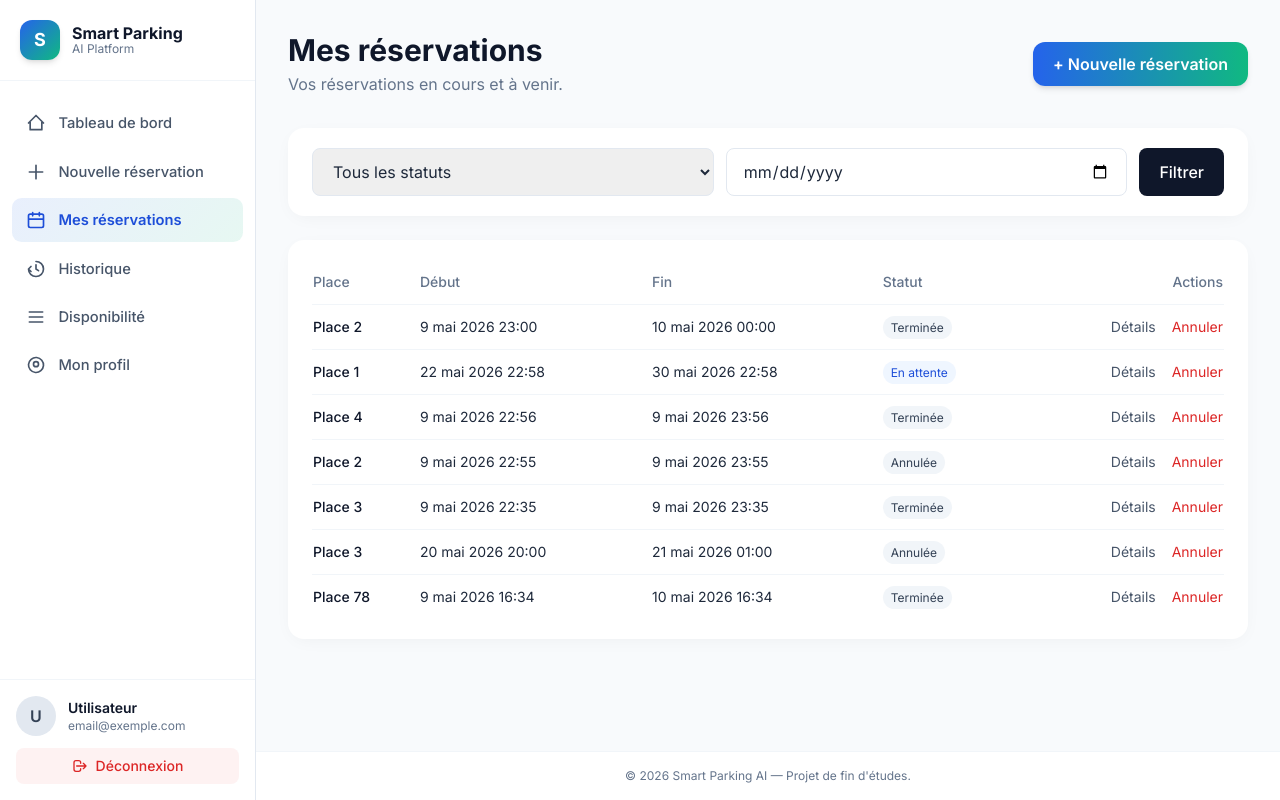
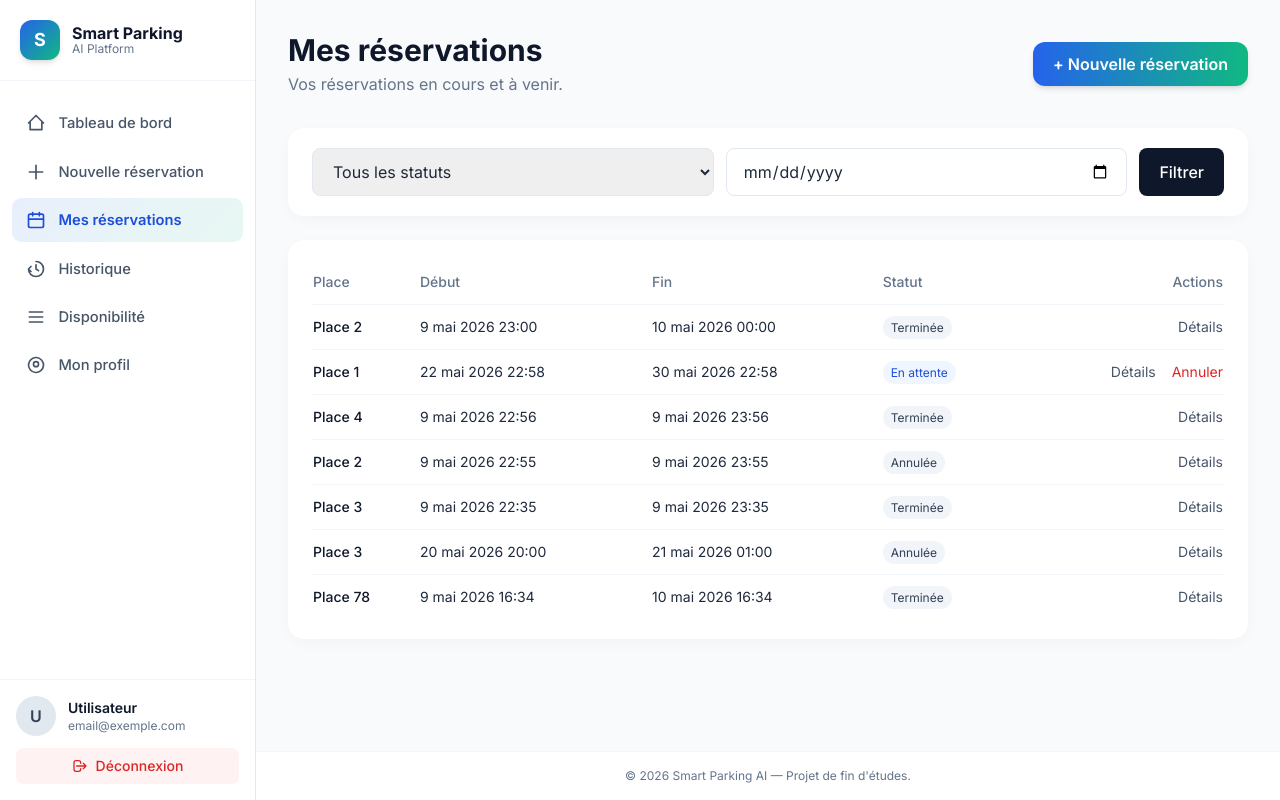
Before and after one commit to vnyay1/smart_parking, a Django app: template parking/templates/parking/mes_reservations.html in a window 1280 px wide. Run offline with Django 5.2, Linux system fonts and the light colour scheme; data comes from the database, SQL or seed files in the repository; both versions use the stored data as it was after the commit; tables that the repository leaves empty hold one stand-in row (values such as "Sample post"); the template is opened without the code that fills it: values that come from a table or form of the project are taken from there, most other values are stand-ins (such as "Sample title", 1, 10 or a date in 2020); some libraries are stand-ins or nearby versions.

```diff
--- a/parking/templates/parking/mes_reservations.html
+++ b/parking/templates/parking/mes_reservations.html
@@ -55,10 +55,12 @@
               </td>
               <td class="py-3 text-right space-x-3">
                 <a href="{% url 'parking:detail_reservation' r.pk %}" class="text-slate-600 hover:text-slate-900">Détails</a>
-                <form method="post" action="{% url 'parking:annuler_reservation' r.pk %}" class="inline" onsubmit="return confirm('Annuler cette réservation ?');">
-                  {% csrf_token %}
-                  <button class="text-red-600 hover:text-red-700">Annuler</button>
-                </form>
+                {% if r.statut == 'active' or r.statut == 'en_attente' %}
+                  <form method="post" action="{% url 'parking:annuler_reservation' r.pk %}" class="inline" onsubmit="return confirm('Annuler cette réservation ?');">
+                    {% csrf_token %}
+                    <button class="text-red-600 hover:text-red-700">Annuler</button>
+                  </form>
+                {% endif %}
               </td>
             </tr>
           {% endfor %}
```
Also changed, not shown: db.sqlite3.
